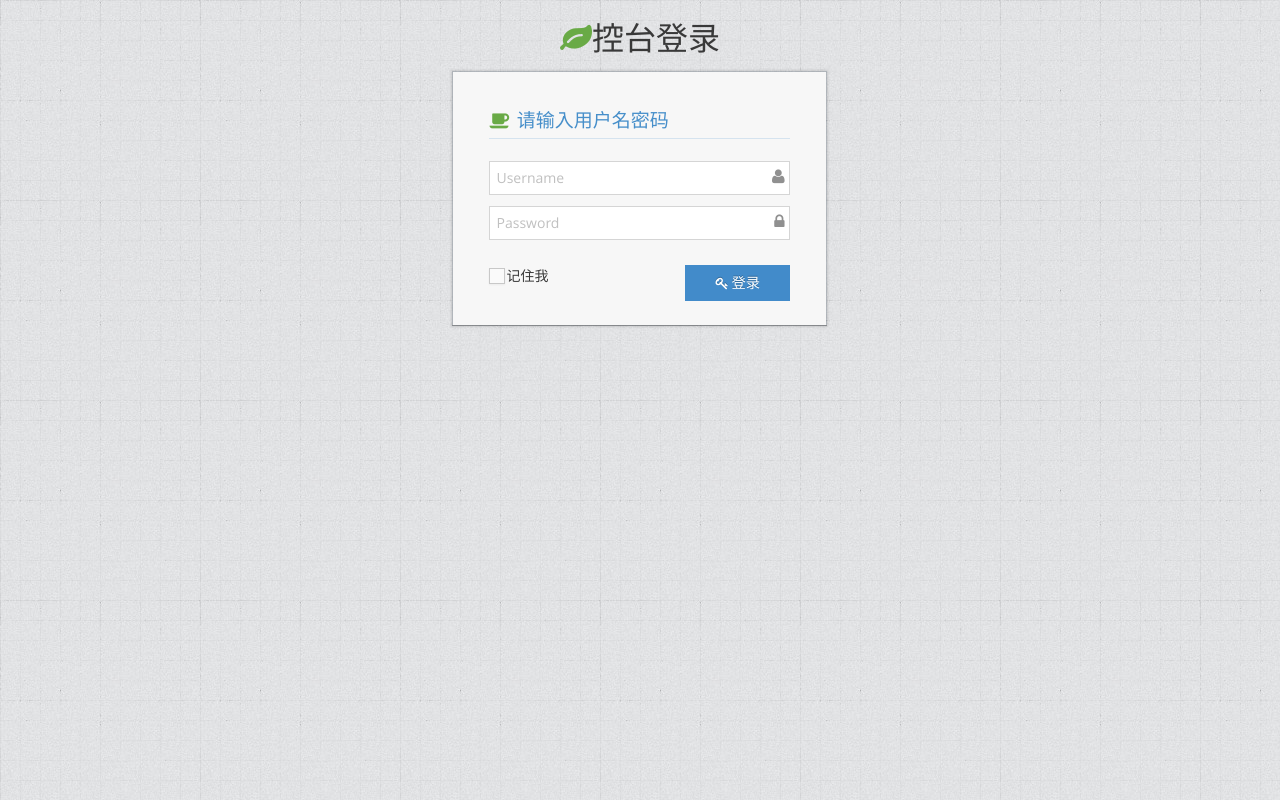
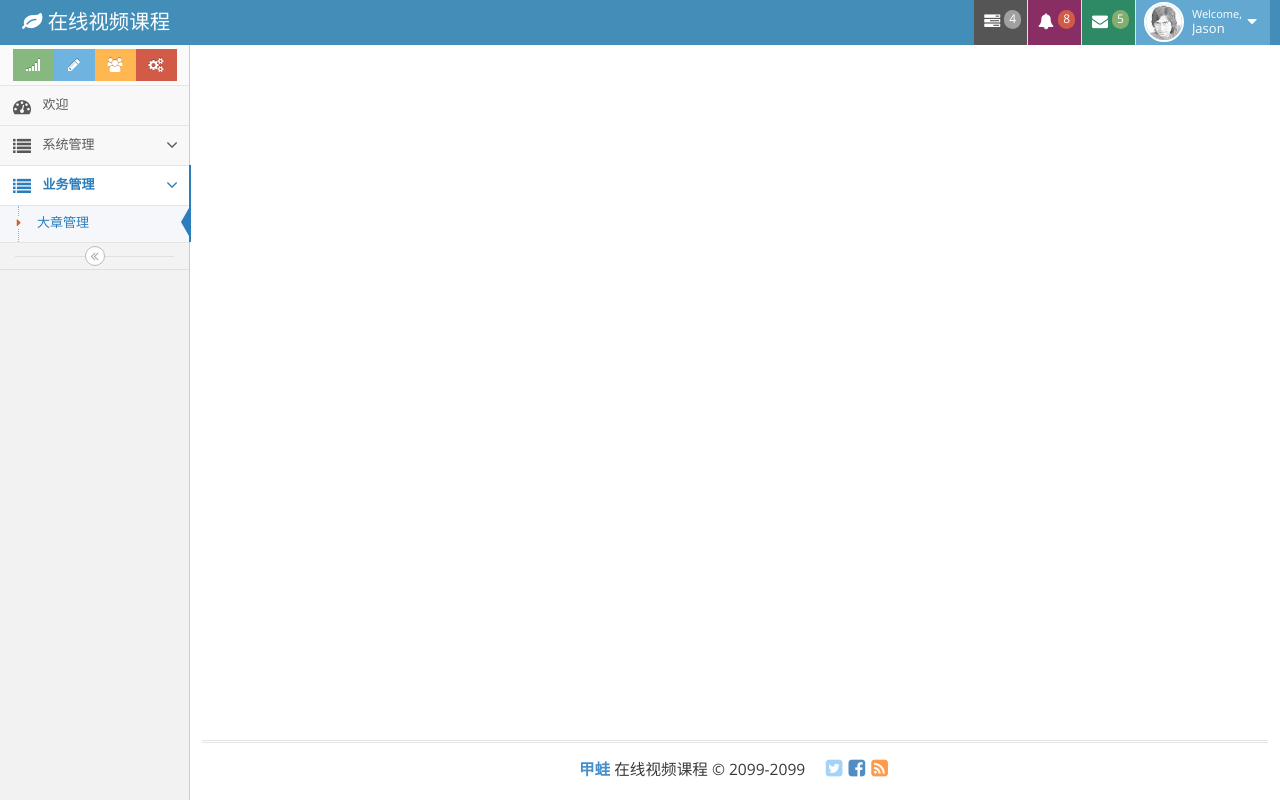
Before and after one commit to zhaoYangzzz/course, a Vue app in the folder admin/: page / in a window 1280 px wide. Before the commit this address led to /login. Built offline with nearby package versions, Linux system fonts and the light colour scheme.

Commit message:
1.路由修改,去掉/admin

```diff
--- a/admin/src/router.js
+++ b/admin/src/router.js
@@ -1,30 +1,33 @@
-import Vue from 'vue'
-import Router from 'vue-router'
-import Login from './views/login.vue'
-import Admin from './views/admin.vue'
-import Welcome from './views/admin/welcome.vue'
-import Chapter from './views/admin/chapter.vue'
+import Vue from "vue"
+import Router from "vue-router"
+import Login from "./views/login.vue"
+import Admin from "./views/admin.vue"
+import Welcome from "./views/admin/welcome.vue"
+import Chapter from "./views/admin/chapter.vue"
 
 
     Vue.use(Router);
 
     export default new Router({
-        mode: 'history',
+        mode: "history",
         base: process.env.BASE_URL,
         routes: [{
-        path: '*',
+        path: "*",
             redirect: "/login",
         }, {
-            path: '/login',
+            path: "/login",
                 component: Login
         }, {
-            path: '/admin',
+            path: "/",
+            name:"admin",
             component: Admin,
             children:[{
-                path:'welcome',
+                path:"welcome",
+                name:"welcome",
                 component:Welcome,
             },{
-                path:'business/chapter',
+                path:"business/chapter",
+                name:"business/chapter",
                 component:Chapter,
             }]
         }]
--- a/admin/src/views/admin.vue
+++ b/admin/src/views/admin.vue
@@ -354,7 +354,7 @@
 
         <ul class="nav nav-list">
           <li class="" id="welcome-sidebar">
-            <router-link to="/admin/welcome">
+            <router-link to="/welcome">
               <i class="menu-icon fa fa-tachometer"></i>
               <span class="menu-text"> 欢迎 </span>
             </router-link>
@@ -404,7 +404,7 @@
 
             <ul class="submenu">
               <li class="active" id="business-chapter-sidebar">
-                <router-link to="/admin/business/chapter">
+                <router-link to="/business/chapter">
                   <i class="menu-icon fa fa-caret-right"></i>
                   大章管理
                 </router-link>
--- a/admin/src/views/login.vue
+++ b/admin/src/views/login.vue
@@ -82,7 +82,7 @@
     },
   methods:{
     login (){
-      this.$router.push("/admin")
+      this.$router.push("/welcome")
     }
   }
 }
```
